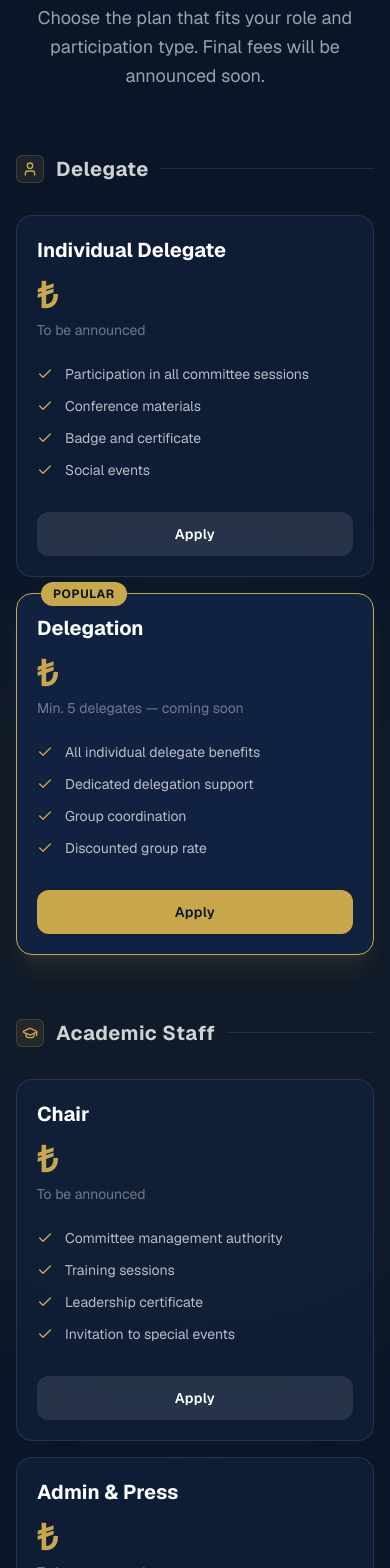
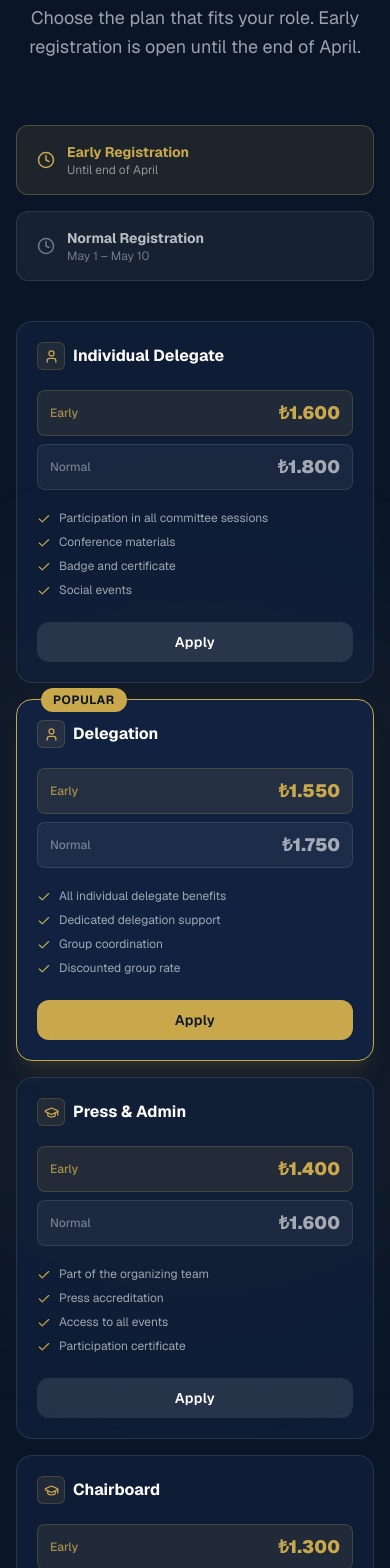
Before and after one commit to heudev/deumun, a Next.js app: page / in a window 390 px wide. Shown: the part 5100-6668 px from the top of the page. Built offline with nearby package versions, Linux system fonts and the light colour scheme.

Commit message:
Add registration fees with early and normal pricing tiers
Co-Authored-By: Claude Sonnet 4.6 <noreply@anthropic.com>

```diff
--- a/components/Fees.tsx
+++ b/components/Fees.tsx
@@ -1,29 +1,20 @@
-import { Check, User, GraduationCap } from "lucide-react";
+import { Check, User, GraduationCap, Clock } from "lucide-react";
 import type { LucideIcon } from "lucide-react";
 
-type FeeTier = {
+type FeeEntry = {
   title: string;
-  price: string;
-  note: string;
+  earlyPrice: string;
+  normalPrice: string;
   features: string[];
   highlighted: boolean;
+  Icon: LucideIcon;
 };
 
-type FeeCategory = {
-  category: string;
-  Icon: LucideIcon;
-  tiers: FeeTier[];
-};
-
-const feeCategories: FeeCategory[] = [
-  {
-    category: "Delegate",
-    Icon: User,
-    tiers: [
+const fees: FeeEntry[] = [
   {
     title: "Individual Delegate",
-        price: "₺",
-        note: "To be announced",
+    earlyPrice: "₺1.600",
+    normalPrice: "₺1.800",
     features: [
       "Participation in all committee sessions",
       "Conference materials",
@@ -31,11 +22,12 @@ const feeCategories: FeeCategory[] = [
       "Social events",
     ],
     highlighted: false,
+    Icon: User,
   },
   {
     title: "Delegation",
-        price: "₺",
-        note: "Min. 5 delegates — coming soon",
+    earlyPrice: "₺1.550",
+    normalPrice: "₺1.750",
     features: [
       "All individual delegate benefits",
       "Dedicated delegation support",
@@ -43,17 +35,25 @@ const feeCategories: FeeCategory[] = [
       "Discounted group rate",
     ],
     highlighted: true,
-      },
-    ],
+    Icon: User,
   },
   {
-    category: "Academic Staff",
+    title: "Press & Admin",
+    earlyPrice: "₺1.400",
+    normalPrice: "₺1.600",
+    features: [
+      "Part of the organizing team",
+      "Press accreditation",
+      "Access to all events",
+      "Participation certificate",
+    ],
+    highlighted: false,
     Icon: GraduationCap,
-    tiers: [
+  },
   {
-        title: "Chair",
-        price: "₺",
-        note: "To be announced",
+    title: "Chairboard",
+    earlyPrice: "₺1.300",
+    normalPrice: "₺1.500",
     features: [
       "Committee management authority",
       "Training sessions",
@@ -61,20 +61,7 @@ const feeCategories: FeeCategory[] = [
       "Invitation to special events",
     ],
     highlighted: false,
-      },
-      {
-        title: "Admin & Press",
-        price: "₺",
-        note: "To be announced",
-        features: [
-          "Part of the organizing team",
-          "Press accreditation",
-          "Access to all events",
-          "Participation certificate",
-        ],
-        highlighted: false,
-      },
-    ],
+    Icon: GraduationCap,
   },
 ];
 
@@ -93,48 +80,68 @@ export default function Fees() {
             Fee <span className="text-[#c9a84c]">Plans</span>
           </h2>
           <p className="text-white/60 max-w-2xl mx-auto text-lg leading-relaxed">
-            Choose the plan that fits your role and participation type.
-            Final fees will be announced soon.
+            Choose the plan that fits your role. Early registration is open until the end of April.
           </p>
         </div>
 
-        {feeCategories.map((cat) => (
-          <div key={cat.category} className="mb-16">
-            <div className="flex items-center gap-3 mb-8">
-              <div className="w-7 h-7 flex items-center justify-center rounded-md bg-[#c9a84c]/10 border border-[#c9a84c]/20">
-                <cat.Icon size={16} className="text-[#c9a84c]" />
+        {/* Early vs Normal banner */}
+        <div className="grid sm:grid-cols-2 gap-4 max-w-3xl mb-10">
+          <div className="flex items-center gap-3 px-5 py-4 rounded-xl bg-[#c9a84c]/10 border border-[#c9a84c]/30">
+            <Clock size={18} className="text-[#c9a84c] flex-shrink-0" />
+            <div>
+              <p className="text-[#c9a84c] font-bold text-sm">Early Registration</p>
+              <p className="text-white/50 text-xs">Until end of April</p>
             </div>
-              <h3 className="text-xl font-bold text-white/80 tracking-wide">{cat.category}</h3>
-              <div className="flex-1 h-px bg-white/10" />
           </div>
-            <div className="grid sm:grid-cols-2 gap-4 sm:gap-6 max-w-3xl">
-              {cat.tiers.map((tier) => (
+          <div className="flex items-center gap-3 px-5 py-4 rounded-xl bg-white/5 border border-white/10">
+            <Clock size={18} className="text-white/40 flex-shrink-0" />
+            <div>
+              <p className="text-white/70 font-bold text-sm">Normal Registration</p>
+              <p className="text-white/40 text-xs">May 1 – May 10</p>
+            </div>
+          </div>
+        </div>
+
+        {/* Fee cards */}
+        <div className="grid sm:grid-cols-2 lg:grid-cols-4 gap-4 sm:gap-6">
+          {fees.map((fee) => (
             <div
-                  key={tier.title}
-                  className={`relative rounded-2xl p-5 sm:p-8 border transition-all duration-300 hover:scale-[1.02] ${
-                    tier.highlighted
+              key={fee.title}
+              className={`relative rounded-2xl p-5 sm:p-6 border transition-all duration-300 hover:scale-[1.02] flex flex-col ${
+                fee.highlighted
                   ? "border-[#c9a84c] bg-[#112240] shadow-xl shadow-[#c9a84c]/10"
                   : "border-white/10 bg-[#112240]/60 hover:border-[#c9a84c]/40"
               }`}
             >
-                  {tier.highlighted && (
+              {fee.highlighted && (
                 <div className="absolute -top-3 left-6 px-3 py-1 bg-[#c9a84c] text-[#0a1628] text-xs font-bold rounded-full tracking-wider">
                   POPULAR
                 </div>
               )}
 
-                  <div className="mb-6">
-                    <h4 className="text-xl font-bold text-white mb-1">{tier.title}</h4>
-                    <div className="flex items-baseline gap-1 mt-3">
-                      <span className="text-4xl font-black text-[#c9a84c]">{tier.price}</span>
+              <div className="flex items-center gap-2 mb-5">
+                <div className="w-7 h-7 flex items-center justify-center rounded-md bg-[#c9a84c]/10 border border-[#c9a84c]/20">
+                  <fee.Icon size={15} className="text-[#c9a84c]" />
                 </div>
-                    <p className="text-white/40 text-sm mt-1">{tier.note}</p>
+                <h4 className="text-base font-bold text-white leading-tight">{fee.title}</h4>
               </div>
 
-                  <ul className="space-y-3 mb-8">
-                    {tier.features.map((f) => (
-                      <li key={f} className="flex items-start gap-3 text-sm text-white/70">
-                        <Check size={16} className="text-[#c9a84c] mt-0.5 flex-shrink-0" />
+              {/* Pricing rows */}
+              <div className="space-y-2 mb-5">
+                <div className="flex items-center justify-between px-3 py-2 rounded-lg bg-[#c9a84c]/10 border border-[#c9a84c]/20">
+                  <span className="text-[#c9a84c]/80 text-xs font-medium">Early</span>
+                  <span className="text-[#c9a84c] text-lg font-black">{fee.earlyPrice}</span>
+                </div>
+                <div className="flex items-center justify-between px-3 py-2 rounded-lg bg-white/5 border border-white/10">
+                  <span className="text-white/40 text-xs font-medium">Normal</span>
+                  <span className="text-white/60 text-lg font-black">{fee.normalPrice}</span>
+                </div>
+              </div>
+
+              <ul className="space-y-2 mb-6 flex-1">
+                {fee.features.map((f) => (
+                  <li key={f} className="flex items-start gap-2 text-xs text-white/60">
+                    <Check size={14} className="text-[#c9a84c] mt-0.5 flex-shrink-0" />
                     {f}
                   </li>
                 ))}
@@ -142,8 +149,8 @@ export default function Fees() {
 
               <a
                 href="#apply"
-                    className={`block text-center py-3 rounded-xl font-semibold text-sm tracking-wide transition-all duration-300 ${
-                      tier.highlighted
+                className={`block text-center py-2.5 rounded-xl font-semibold text-sm tracking-wide transition-all duration-300 ${
+                  fee.highlighted
                     ? "bg-[#c9a84c] text-[#0a1628] hover:bg-[#e8c97a]"
                     : "bg-white/10 text-white hover:bg-[#c9a84c]/20 hover:text-[#c9a84c]"
                 }`}
@@ -153,15 +160,13 @@ export default function Fees() {
             </div>
           ))}
         </div>
-          </div>
-        ))}
 
         {/* Note */}
-        <div className="mt-4 p-6 rounded-2xl bg-[#112240]/60 border border-white/10 max-w-3xl">
+        <div className="mt-8 p-6 rounded-2xl bg-[#112240]/60 border border-white/10 max-w-3xl">
           <p className="text-white/50 text-sm leading-relaxed">
-            <span className="text-[#c9a84c] font-semibold">Note:</span> Fees and payment
-            details will be announced soon. Payment instructions will be sent via email
-            after your application. Participants under 18 must submit a parental consent form.
+            <span className="text-[#c9a84c] font-semibold">Note:</span> Payment instructions
+            will be sent via email after your application is approved. Participants under 18
+            must submit a parental consent form.
           </p>
         </div>
       </div>
```
Lines whose indentation alone changed are shown as unchanged.
